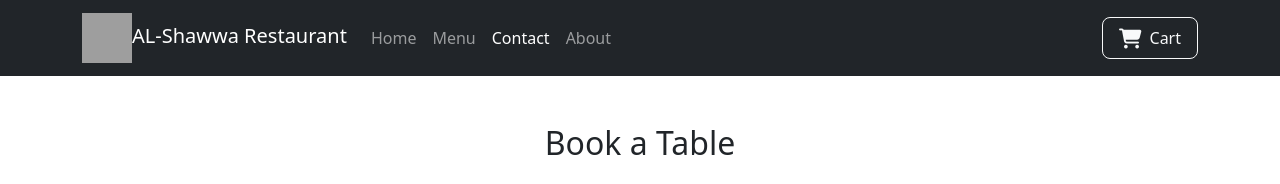
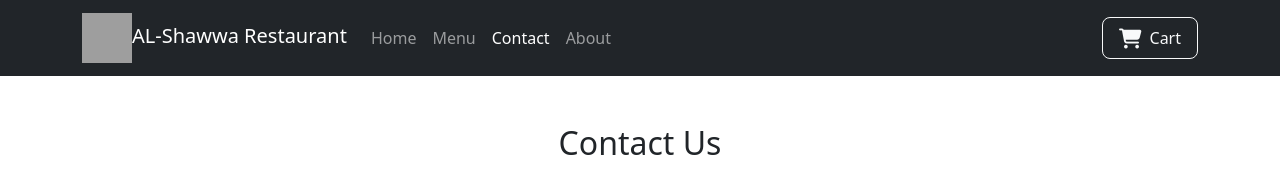
Before and after one commit to moshawwa/restaurant-project, a React (Vite) app in the folder resturant/: page /contact in a window 1280 px wide. Shown: the top 184 px of the page. Built offline with nearby package versions, Linux system fonts and the light colour scheme; grey boxes are pictures that could not be loaded.

Commit message:
edit title for contact us page

```diff
--- a/resturant/src/pages/Contact.tsx
+++ b/resturant/src/pages/Contact.tsx
@@ -103,7 +103,7 @@ const Contact = () => {
     <div className="container py-5">
       <div className="row">
         <div className="col-lg-10 mx-auto">
-          <h2 className="text-center mb-4">Book a Table</h2>
+          <h2 className="text-center mb-4">Contact Us</h2>
 
           {/* Restaurant Information */}
           <div className="card shadow-sm mb-4">
```
